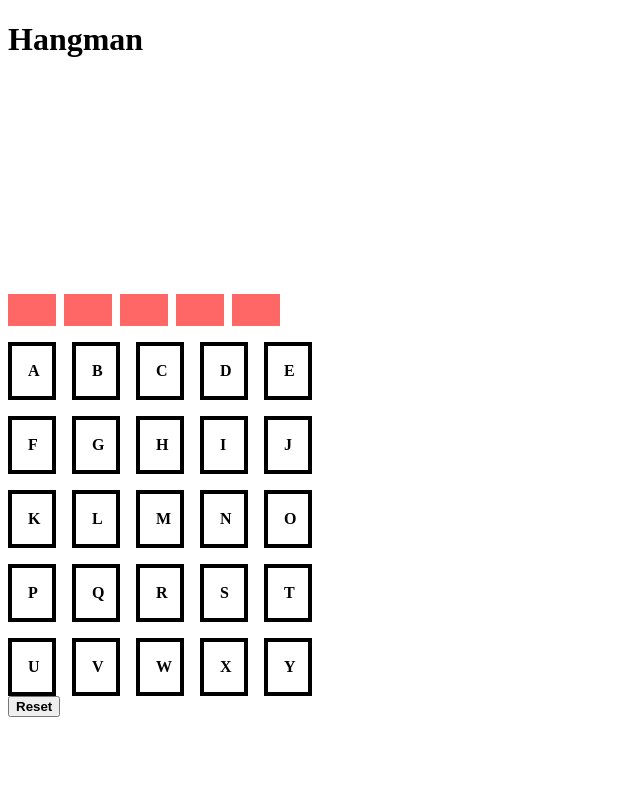
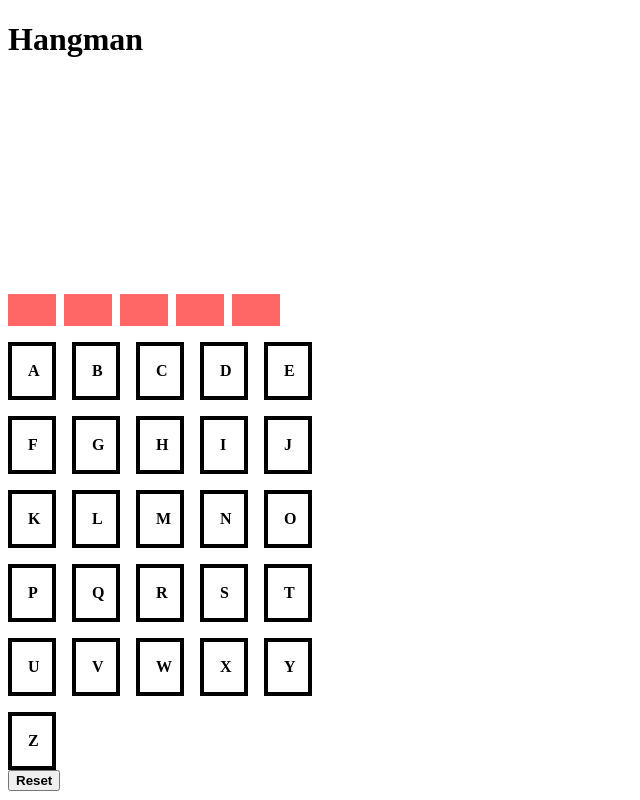
Before and after one commit to jordihm9/hangman-web, a React (Create React App) app: page / in a window 1280 px wide. Shown: the whole page, without its empty margins (0-640 px from the left). Built offline with nearby package versions, Linux system fonts and the light colour scheme.

Commit message:
fix alphabet typo on test

```diff
--- a/src/App.jsx
+++ b/src/App.jsx
@@ -105,7 +105,7 @@ const App = ({ initialWord = ['H', 'E', 'L', 'L', 'O']}) => {
 	 * @returns {array} keys
 	 */
 	function resetKeys() {
-		const alphabet = 'ABCDEFGHIJKLMNOPQRSTUVWXY'.split('');
+		const alphabet = 'ABCDEFGHIJKLMNOPQRSTUVWXYZ'.split('');
 
 		return alphabet.reduce((acc, l) => {
 			acc.push({
```
Also changed, not shown: 1 other file (tests, documents, lock files or other folders).
